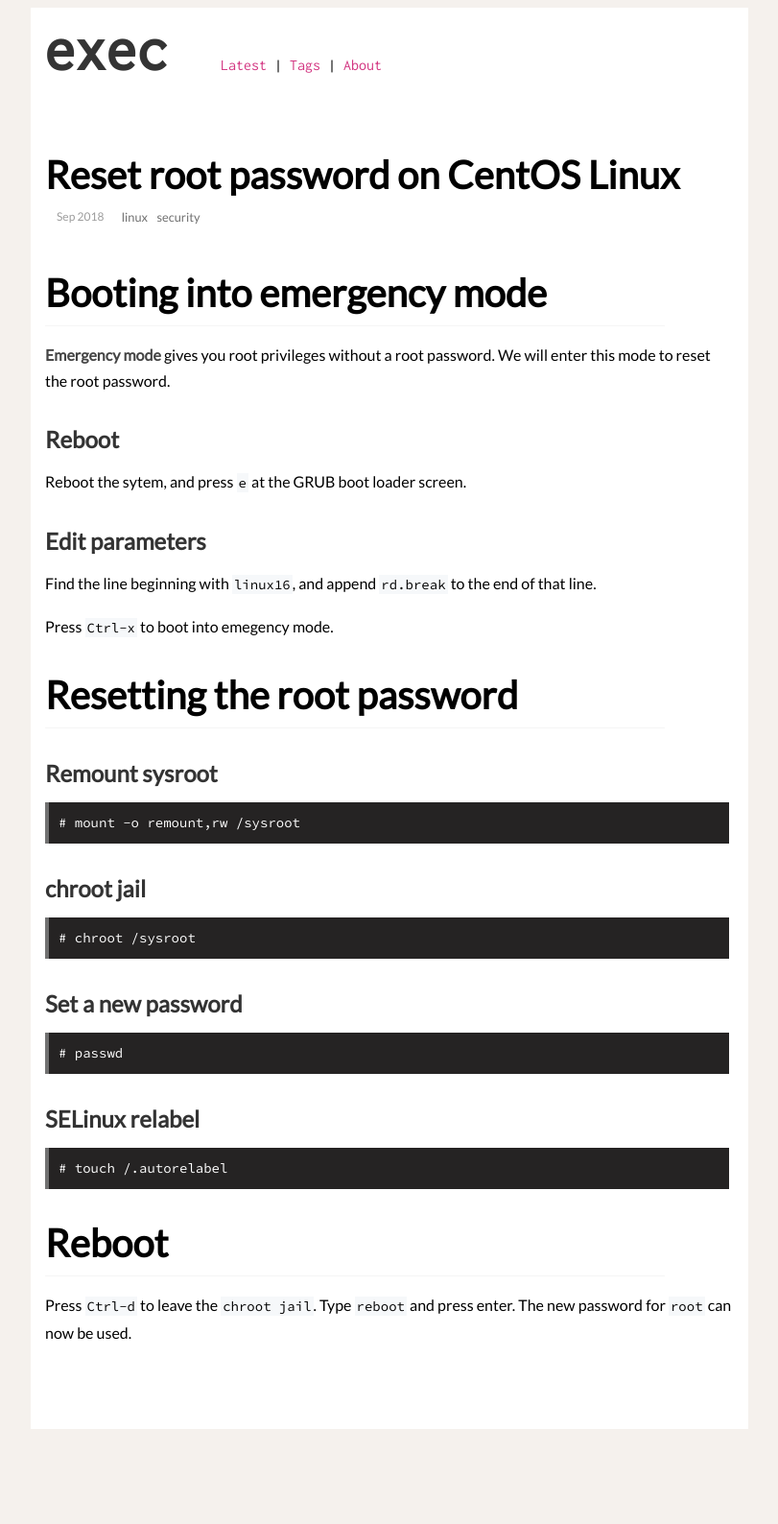
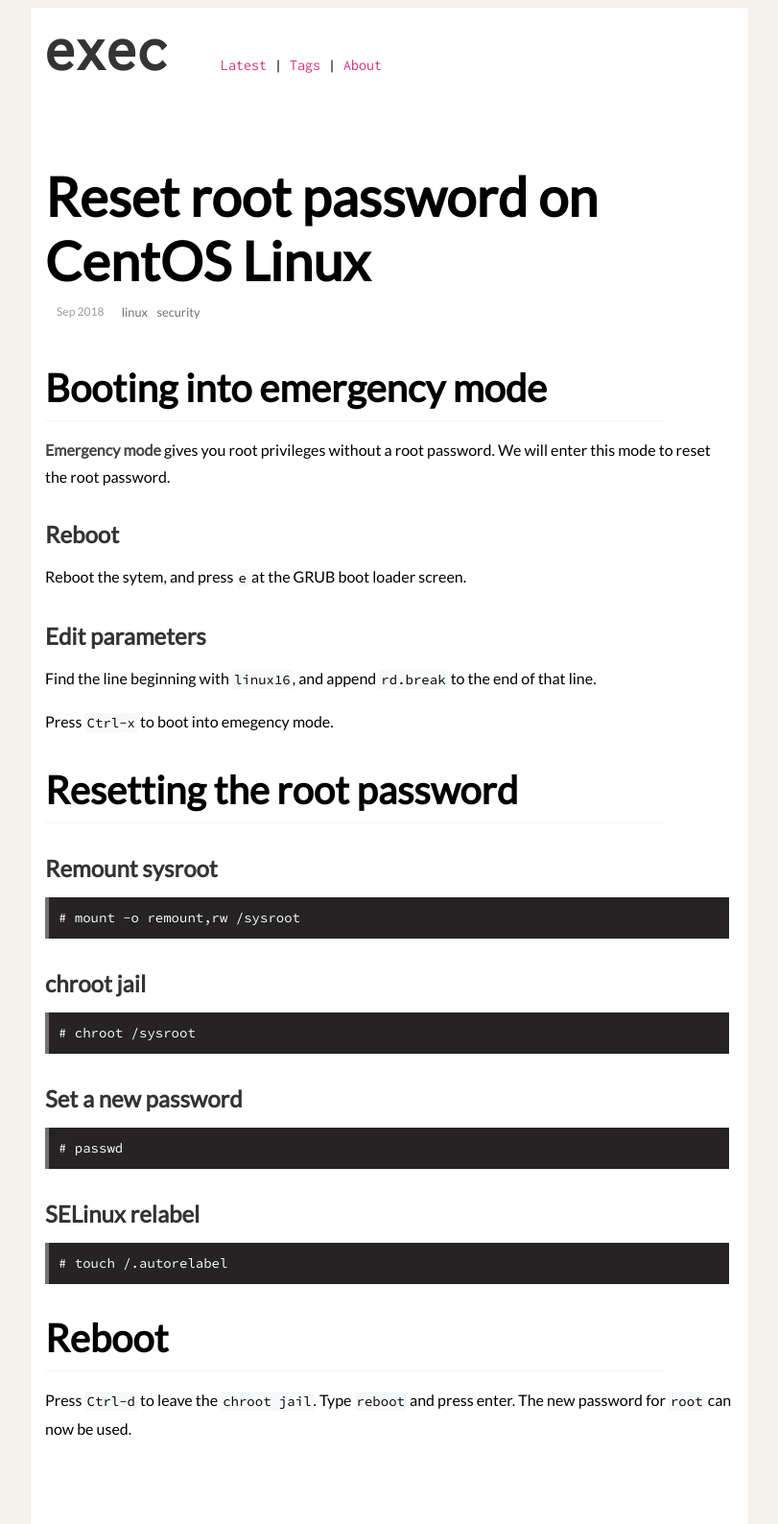
Before and after one commit to execas/execas.github.io, a Jekyll site: the page built from _posts/2018-09-03-reset-root-password-on-centos-linux.md, in a window 1280 px wide. Shown: the whole page at 96% size, without its empty margins (234-1045 px from the left). Built offline with Jekyll 4.4.1, drawn with Linux system fonts in a browser that asks for light colours; before the commit the page ends 1489 px from its top, so only the background shows below that.

Commit message:
Update execas.css

```diff
--- a/css/execas.css
+++ b/css/execas.css
@@ -241,7 +241,7 @@
 }
 
 .post-title {
-     font-size: 2.5rem;
+     font-size: 3.5rem;
      color:#000000;
      margin-bottom:0.5rem;
 }
```
